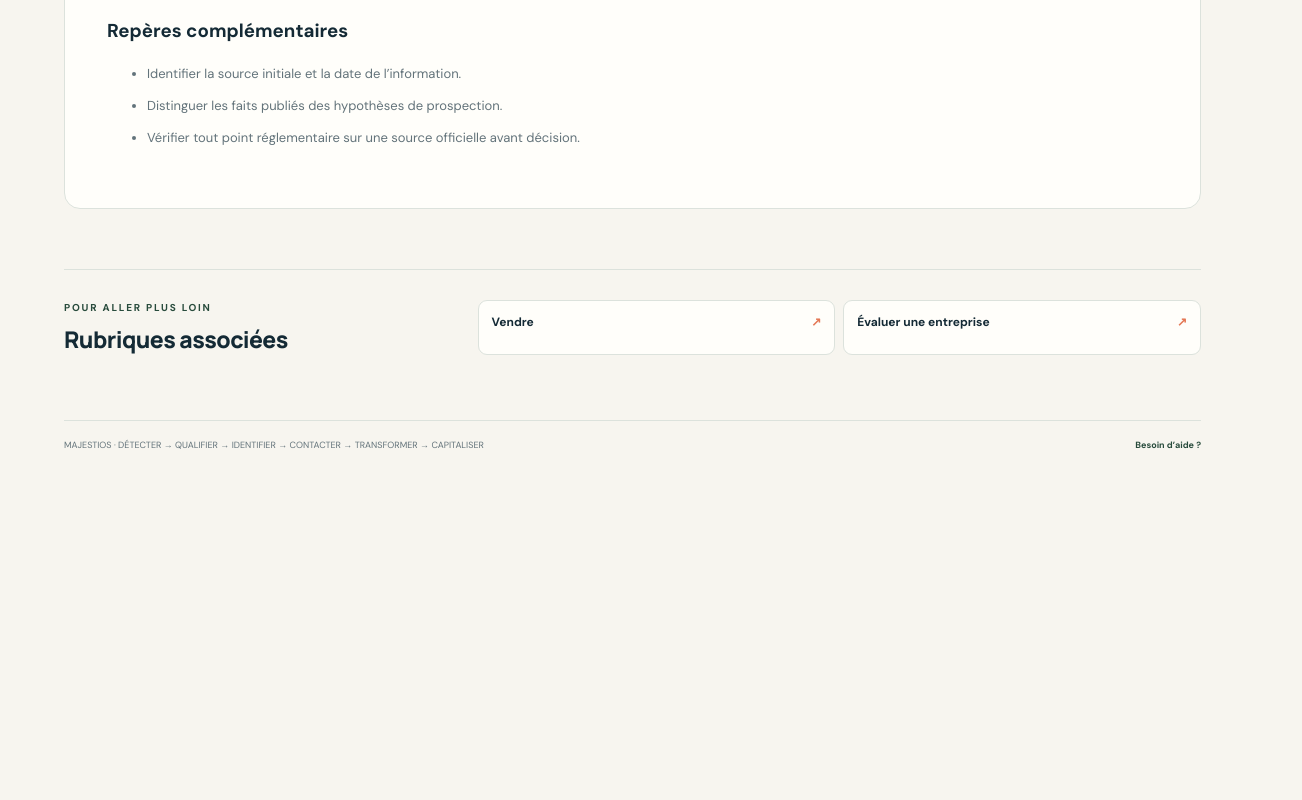
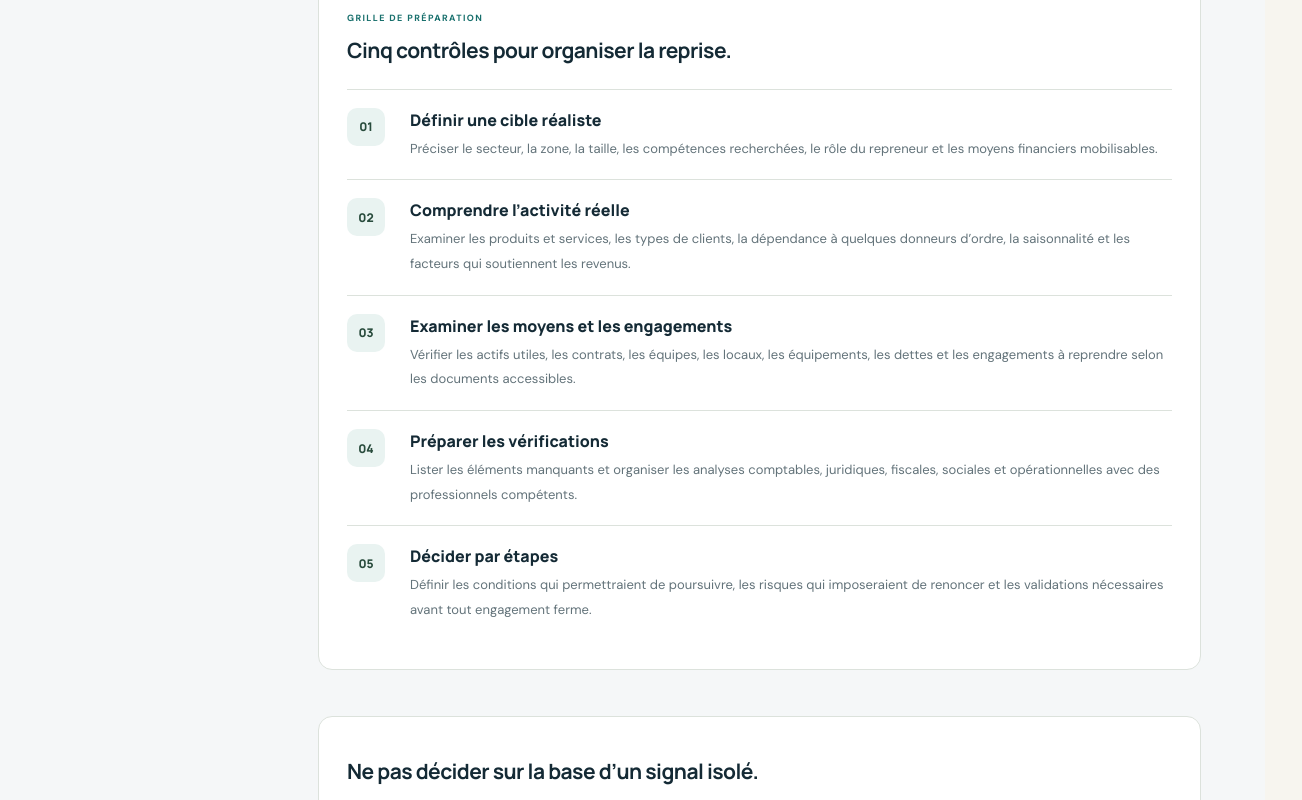
Before and after one commit to Chexpeer/Majestios, a Next.js app: page /business/achat-cession/acheter in a window 1280 px wide. Shown: the part 860-1660 px from the top of the page, 1302 px wide, since content can reach past the window. Before the commit the page ends 1361 px from the top, so only its background shows below. Built offline with nearby package versions, Linux system fonts and the light colour scheme.

Commit message:
Créer une page spécialisée pour préparer un projet de reprise d’entreprise

```diff
--- /dev/null
+++ b/src/app/business/achat-cession/acheter/page.tsx
@@ -0,0 +1,21 @@
+import Link from "next/link";
+import PublicHeader from "@/components/public-header";
+
+export const metadata = { title: "Préparer la reprise d’une entreprise — MajestiOS", description: "Structurer un projet de reprise, définir les critères de recherche et organiser les vérifications avant négociation." };
+
+const checks = [
+ {title:"Définir une cible réaliste",text:"Préciser le secteur, la zone, la taille, les compétences recherchées, le rôle du repreneur et les moyens financiers mobilisables."},
+ {title:"Comprendre l’activité réelle",text:"Examiner les produits et services, les types de clients, la dépendance à quelques donneurs d’ordre, la saisonnalité et les facteurs qui soutiennent les revenus."},
+ {title:"Examiner les moyens et les engagements",text:"Vérifier les actifs utiles, les contrats, les équipes, les locaux, les équipements, les dettes et les engagements à reprendre selon les documents accessibles."},
+ {title:"Préparer les vérifications",text:"Lister les éléments manquants et organiser les analyses comptables, juridiques, fiscales, sociales et opérationnelles avec des professionnels compétents."},
+ {title:"Décider par étapes",text:"Définir les conditions qui permettraient de poursuivre, les risques qui imposeraient de renoncer et les validations nécessaires avant tout engagement ferme."}
+];
+
+export default function AcheterEntreprisePage() {
+ return <main className="public-site concept-page"><PublicHeader />
+  <section className="how-section concept-hero"><div><span className="section-label">ACHAT ET CESSION · REPRISE</span><h1>Reprendre une entreprise commence par <em>un projet clairement défini.</em></h1><p>Une annonce ou un signal de transmission peut ouvrir une piste, mais ne remplace pas l’étude de l’entreprise. La préparation consiste à préciser les critères de recherche, puis à vérifier progressivement l’activité, les moyens, les engagements et les risques.</p></div></section>
+  <section className="concept-principles"><span className="section-label">GRILLE DE PRÉPARATION</span><h2>Cinq contrôles pour organiser la reprise.</h2><ol className="bodacc-steps">{checks.map((c,i)=><li key={c.title}><span>{String(i+1).padStart(2,"0")}</span><div><h3>{c.title}</h3><p>{c.text}</p></div></li>)}</ol></section>
+  <section className="concept-principles"><h2>Ne pas décider sur la base d’un signal isolé.</h2><p>Une évolution publiée dans une source officielle ne révèle pas nécessairement l’intention d’un dirigeant, la qualité d’une entreprise ou son prix. Les informations doivent être datées, recoupées et complétées par des vérifications adaptées.</p><p><strong>État du service :</strong> cette page présente une méthode de préparation. MajestiOS ne fournit pas ici un catalogue exhaustif d’entreprises à reprendre ni une diligence automatisée.</p><div className="route-actions"><Link className="search-submit concept-cta" href="/business/achat-cession/evaluer-une-entreprise">Comprendre l’évaluation ↗</Link><Link className="search-submit concept-cta" href="/business/achat-cession">Retour au parcours reprise / cession ↗</Link></div></section>
+  <footer className="public-footer"><Link className="footer-brand" href="/">MajestiOS</Link><Link href="/business/veille-bodacc">Veille économique</Link><Link href="/faq">FAQ</Link></footer>
+ </main>;
+}
```
